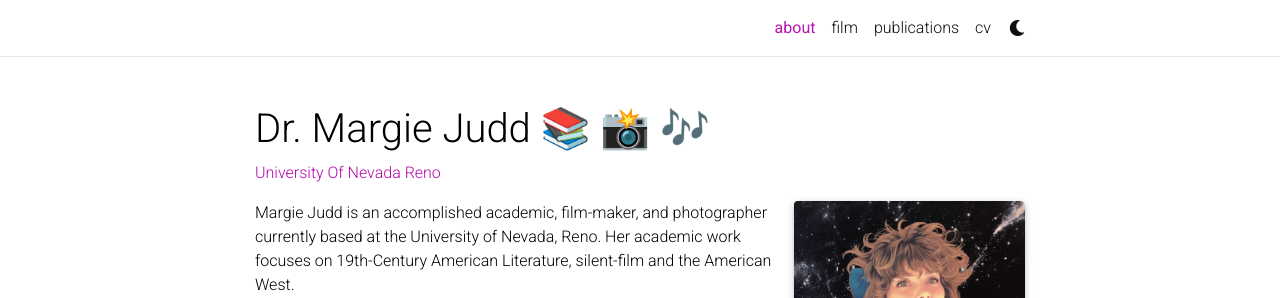
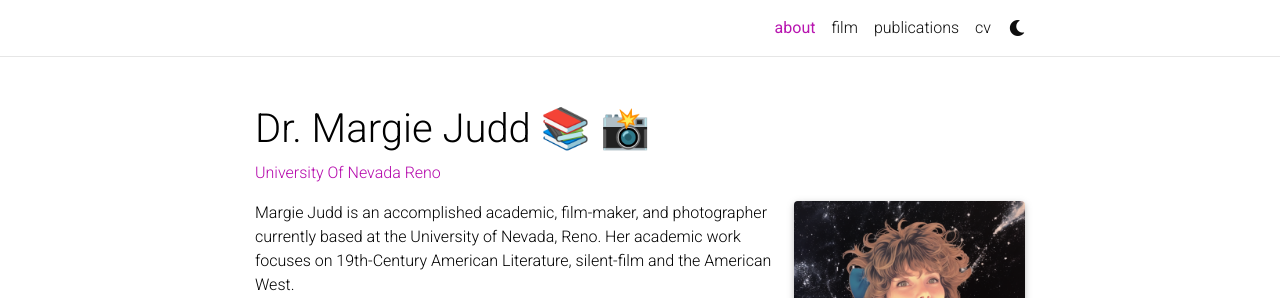
Before and after one commit to bigsky77/margie-website, a Jekyll site: the page built from _pages/about.md, in a window 1280 px wide. Shown: the top 298 px of the page. Built offline with Jekyll 4.4.1, drawn with Linux system fonts in a browser that asks for light colours; full-size pictures stand in for the smaller copies a plugin makes; comment, search, counter and statistics services are not loaded; a style sheet for code colours, icons or effects is not loaded.

Commit message:
update emojis

```diff
--- a/_config.yml
+++ b/_config.yml
@@ -2,7 +2,7 @@
 # Site settings
 # -----------------------------------------------------------------------------
 
-title: Dr. Margie Judd 📚 📸 🎶
+title: Dr. Margie Judd 📚 📸
 first_name: Dr. Margie
 middle_name:
 last_name: Judd
```
